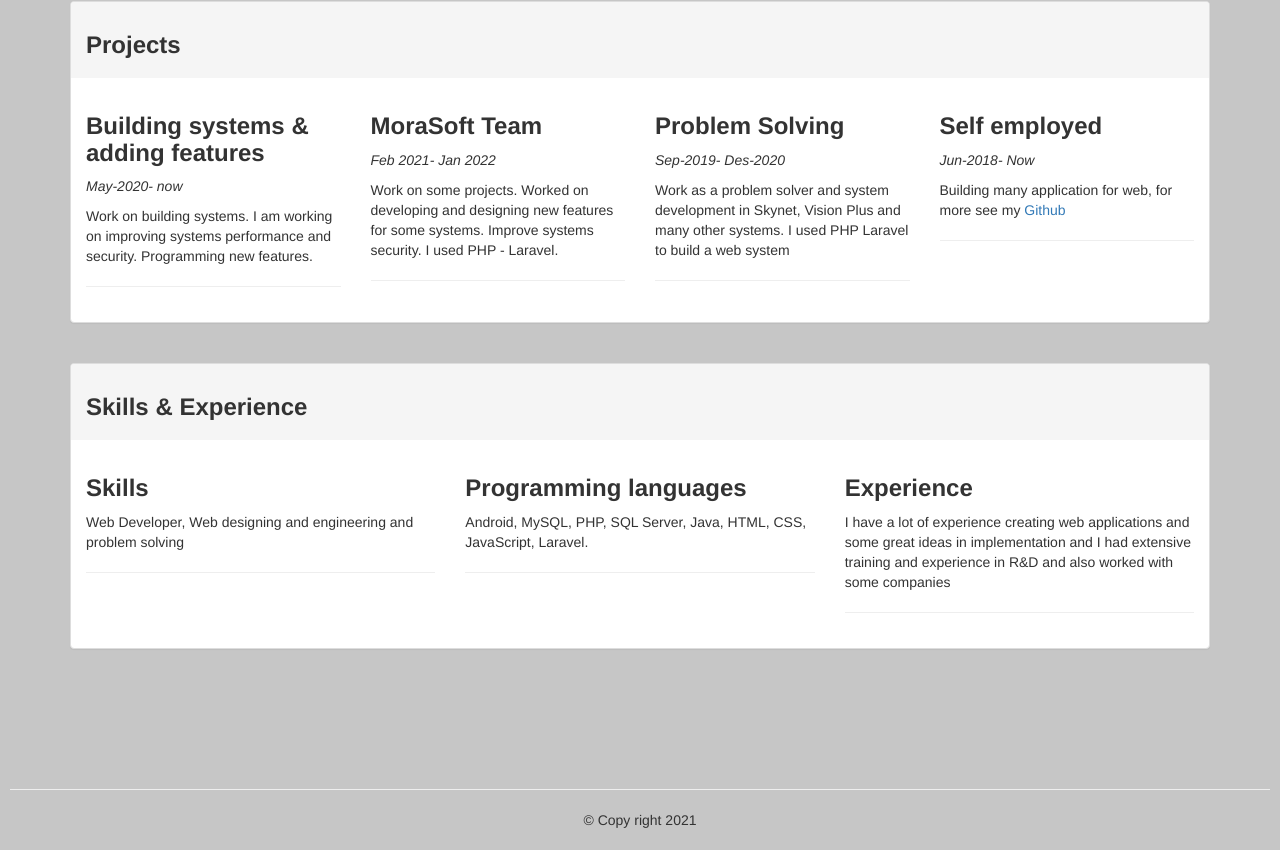
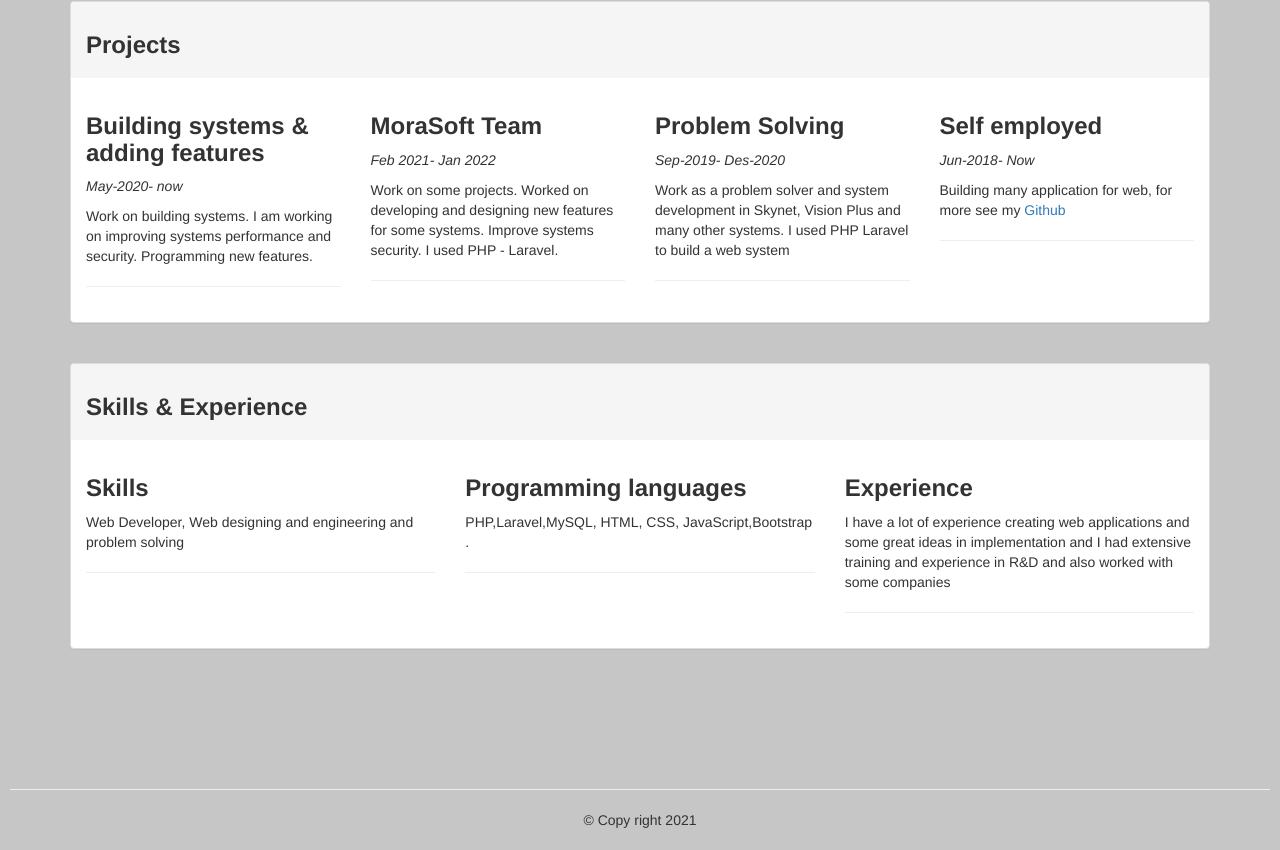
Before and after one commit to SalehWarda/S, a plain HTML site: page index.html in a window 1280 px wide. Shown: the part 1372-2222 px from the top of the page. Drawn offline with nearby package versions, Linux system fonts and the light colour scheme.

Commit message:
Update index.html

```diff
--- a/index.html
+++ b/index.html
@@ -398,8 +398,8 @@ s<html lang="en" xmlns="http://www.w3.org/1999/html">
                                     <h3><strong>Programming languages</strong></h3>
 
                                     <p>
-                                        Android, MySQL, PHP, SQL Server, Java,
-                                        HTML, CSS, JavaScript, Laravel.
+                                         PHP,Laravel,MySQL,
+                                        HTML, CSS, JavaScript,Bootstrap .
 
                                     </p>
 
```
